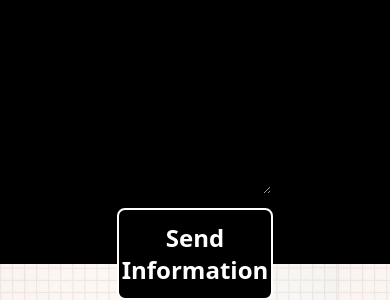
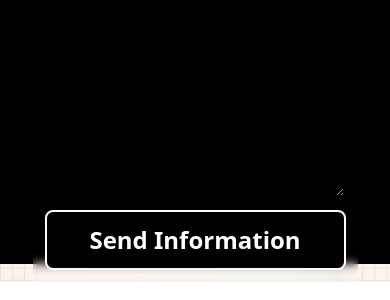
Before and after one commit to ElNao28/portafolio, a React (Vite) app: page / in a window 390 px wide. Shown: the part 8918-9218 px from the top of the page. Built offline with nearby package versions, Linux system fonts and the light colour scheme.

Commit message:
feat: responsive contact section

```diff
--- a/src/components/Contact.tsx
+++ b/src/components/Contact.tsx
@@ -1,5 +1,4 @@
 import contactGirl from "../assets/backgrounds/mio-computer.png";
-import computer from "../assets/elements/computer-two.gif";
 export const Contact = () => {
   return (
     <section id="contact" className="h-screen pt-20 relative">
@@ -8,14 +7,11 @@ export const Contact = () => {
         alt="contact"
         className="absolute right-0 bottom-0 -z-50"
       />
-      <div className="rounded-full border-2 bg-black absolute left-0 bottom-0 -z-50 overflow-hidden">
-        <img src={computer} alt="contact" />
-      </div>
       <div className="flex flex-col justify-center items-center h-full">
         <h1 className="text-6xl font-bold commic-text text-center mb-10">
           Contact
         </h1>
-        <form className="w-2/5">
+        <form className="w-5/6 lg:w-2/5 backdrop-blur-[5px] rounded-md p-3">
           <div className="flex flex-col gap-2 mb-3">
             <label htmlFor="name" className="text-xl font-bold">
               Name and lastname
```
